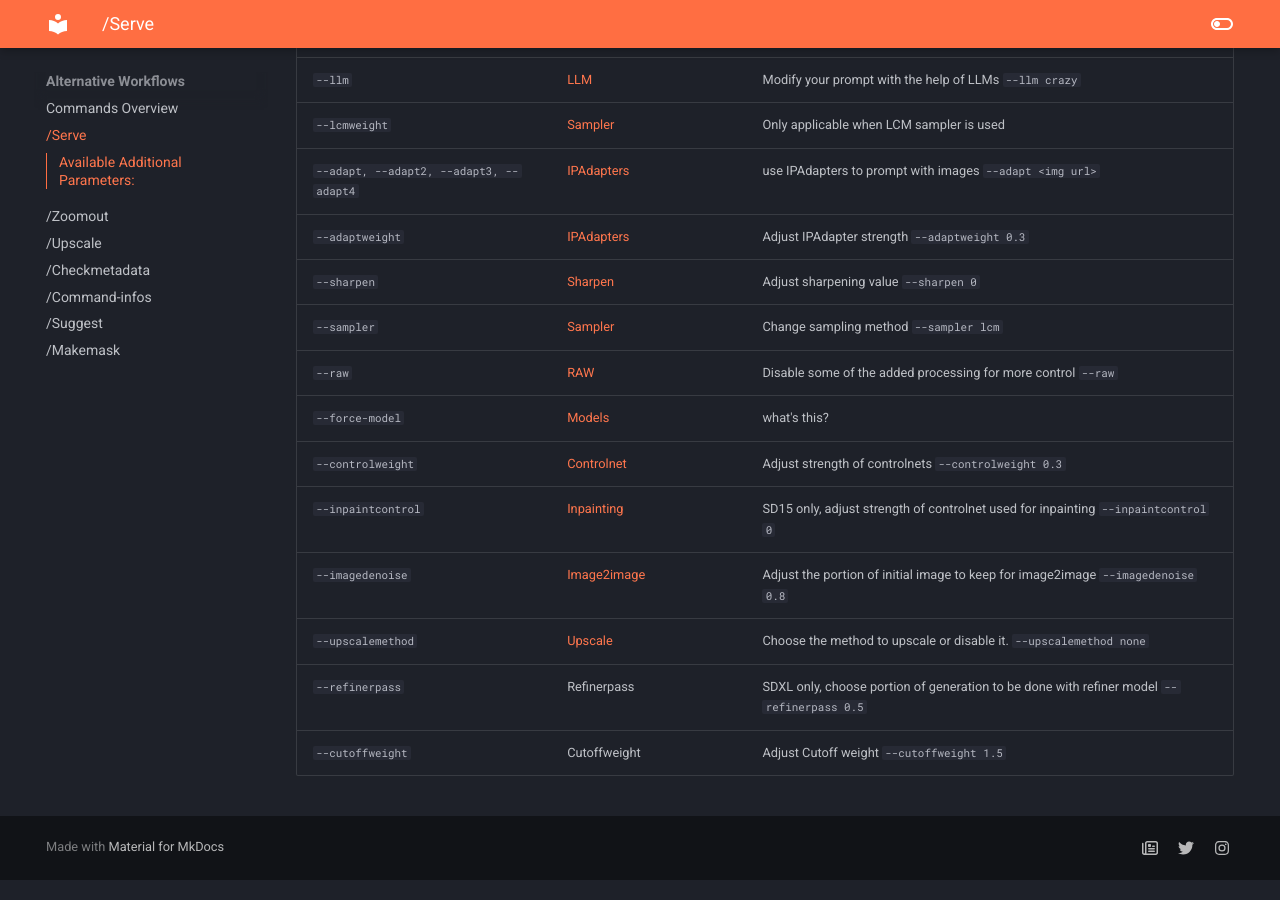
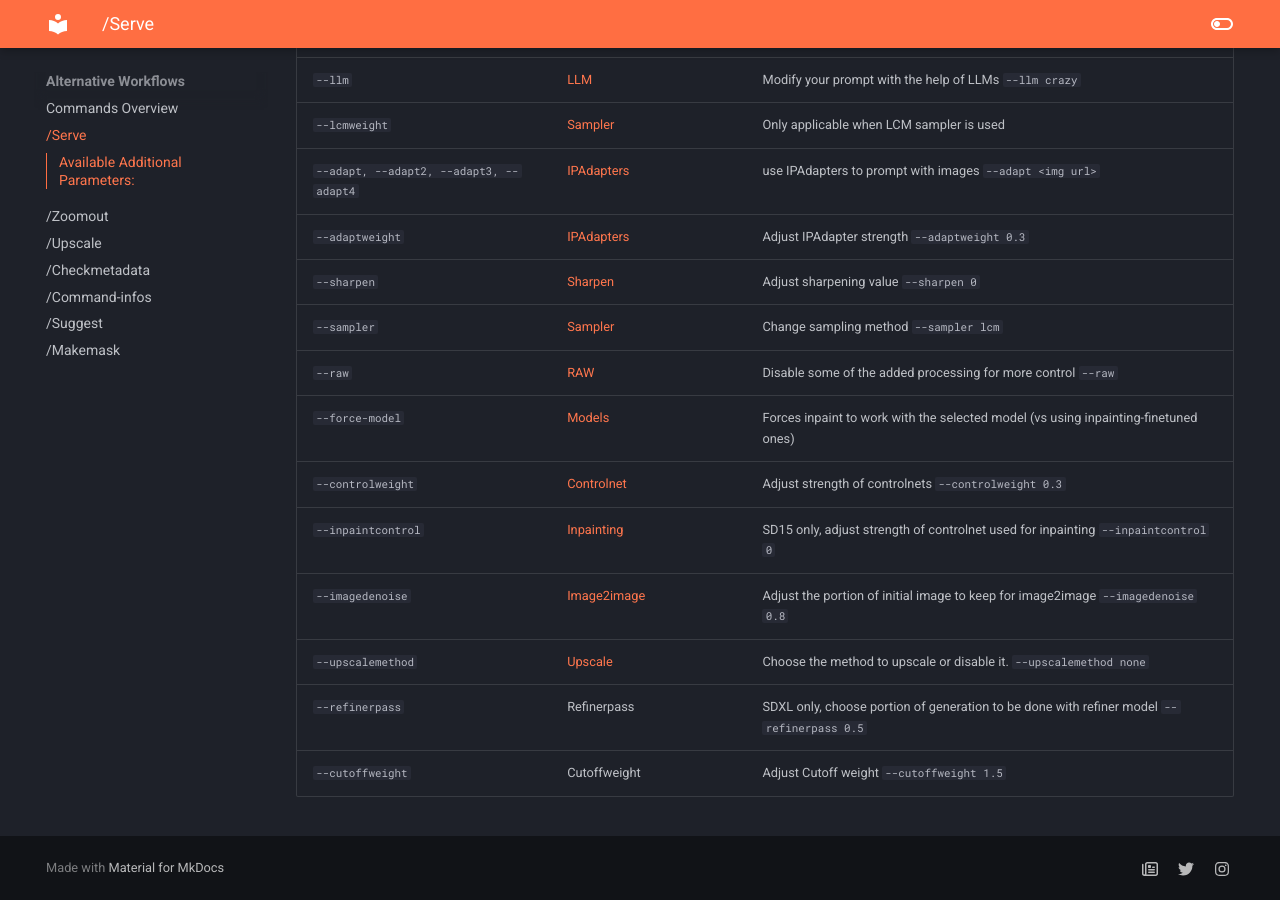
Before and after one commit to Distillery-Dev/site, an MkDocs documentation site: the page built from docs/Alternative Workflows/serve/serve.md, in a window 1280 px wide and 900 px high, scrolled down 854 px. Built offline with MkDocs 1.6.1 and Material for MkDocs 9.7.7, drawn with Linux system fonts in a browser that asks for light colours.

Commit message:
Update serve.md

```diff
--- a/docs/Alternative Workflows/serve/serve.md
+++ b/docs/Alternative Workflows/serve/serve.md
@@ -23,7 +23,7 @@
 | `--sharpen`           | [Sharpen](../../Parameters/sharpen/sharpen.md)         | Adjust sharpening value `--sharpen 0`                   |
 | `--sampler`           | [Sampler](../../Parameters/sampler/sampler.md)         | Change sampling method `--sampler lcm`                   |
 | `--raw`               | [RAW](../../Parameters/raw/raw.md)                 | Disable some of the added processing for more control `--raw`                   |
-| `--force-model`       | [Models](../../Parameters/model/model.md)  | what's this?                   |
+| `--force-model`       | [Models](../../Parameters/model/model.md)  | Forces inpaint to work with the selected model (vs using inpainting-finetuned ones)    |
 | `--controlweight`     | [Controlnet](../../Parameters/control/control.md) | Adjust strength of controlnets `--controlweight 0.3`               |
 | `--inpaintcontrol`    | [Inpainting](../../Parameters/inpaint/inpaint.md) | SD15 only, adjust strength of controlnet used for inpainting `--inpaintcontrol 0`               |
 | `--imagedenoise`      | [Image2image](../../Parameters/img2img/img2img.md)    | Adjust the portion of initial image to keep for image2image `--imagedenoise 0.8`               |
```
